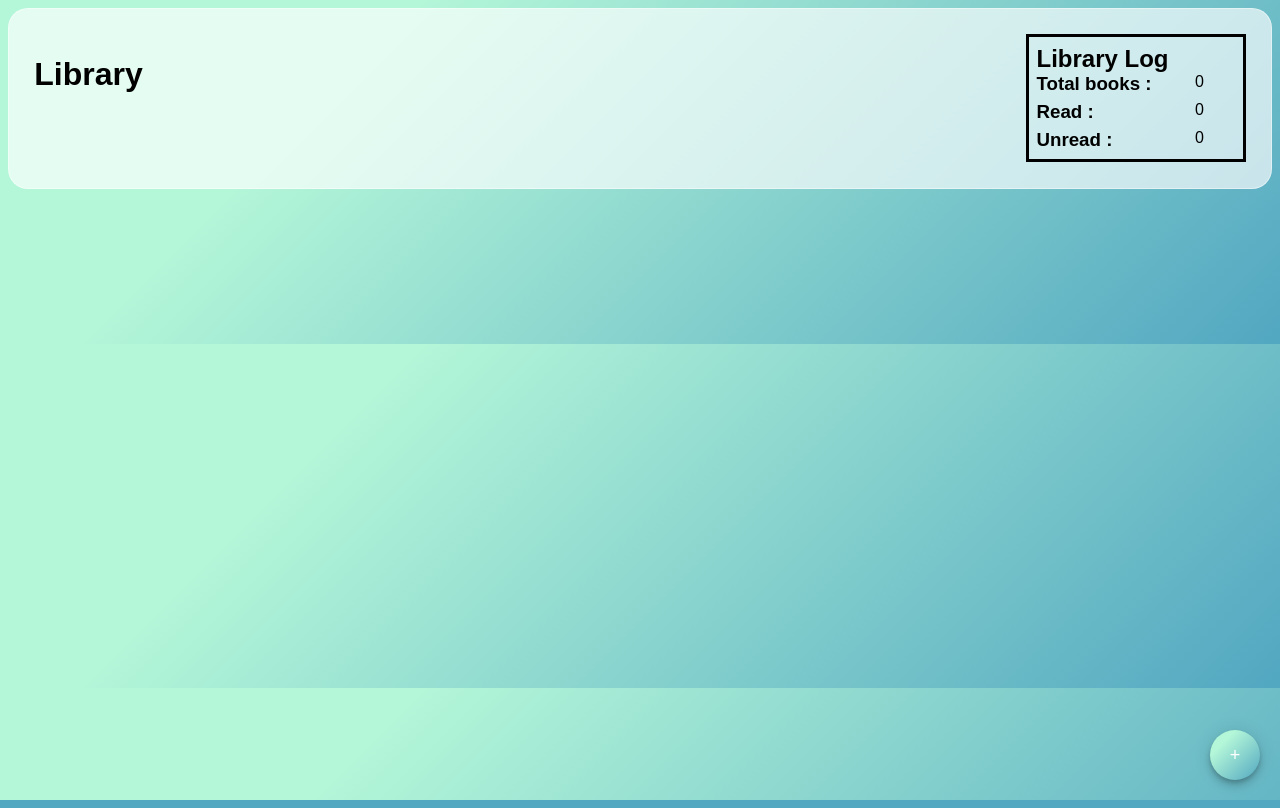
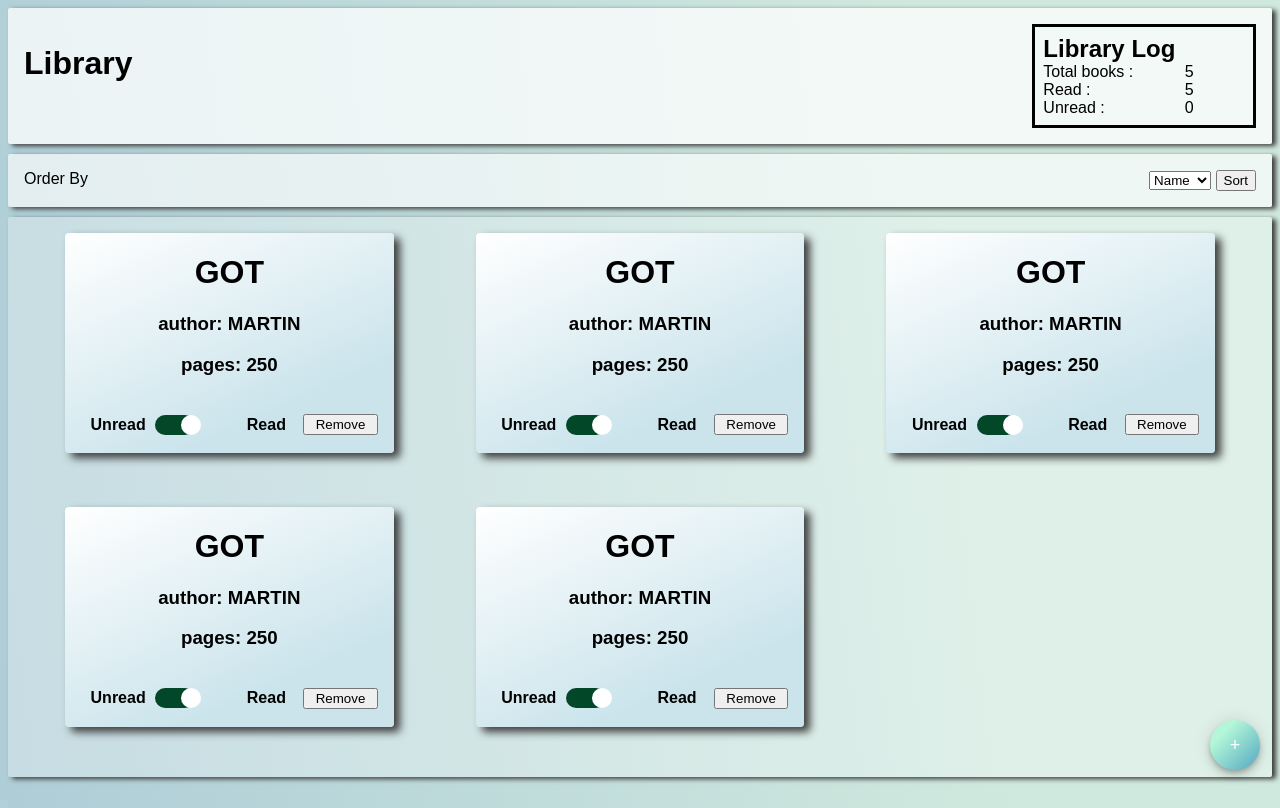
Before and after one commit to mj301296/Library, a plain HTML site: page index.html in a window 1280 px wide. Drawn offline with Linux system fonts and the light colour scheme.

Commit message:
css completed

```diff
--- a/index.html
+++ b/index.html
@@ -40,21 +40,29 @@
         </div>
     </div> -->
     <main>
-    <div class="header transparent">
+    <div class="header">
         <div class="logo"><h1>Library</h1></div>
         <div class="mid"></div>
         <div class="library_log">
             <h2 class="log_text"> Library Log</h2>
-                <h3>Total books :</h3>
+                <div>Total books :</div>
                 <span id="total_count">0</span>
-                <h3>Read :</h3>
+                <div>Read :</div>
                 <span id="read_count">0</span>
-                <h3>Unread :</h3>
+                <div>Unread :</div>
                 <span id="unread_count">0</span>
         </div>
     </div>
     <div class="status_bar">
-        <div class="order_by"></div>
+        <div class="order_head">Order By</div>
+        <div class="order_content">
+        <select class="types">
+            <option value="name">Name</option>
+            <option value="author">Author</option>
+            <option value="pages">Pages</option>
+        </select>
+        <button type="submit">Sort</button>
+        </div>
     </div>
     <div class="container"></div>
     <div class="add"><button class="add_button">+</button></div>
--- a/script.js
+++ b/script.js
@@ -9,6 +9,7 @@ const closeForm = document.querySelector(`.close`);
 const submitForm = document.querySelector(`.submit_form`);
 let removeBook = document.querySelectorAll(`.remove`);
 let statusUpdate = document.querySelectorAll(`#book_state`);
+let card = document.querySelectorAll(`.card`);
 
 
 function Book(titleIn, authorIn, pagesIn, statusIn){
@@ -19,19 +20,18 @@ function Book(titleIn, authorIn, pagesIn, statusIn){
 }
 
 
-// function add_book(){
-//     const newBook = new Book("GOT", "MARTIN", 250, true);
-//     myLibrary.push(newBook);
-// }
+function add_book(){
+    const newBook = new Book("GOT", "MARTIN", 250, true);
+    myLibrary.push(newBook);
+}
 
 
-// add_book();
-// add_book();
-// add_book();
-// add_book();
-// add_book();
-// console.log(myLibrary);
-// fill_page();
+add_book();
+add_book();
+add_book();
+add_book();
+add_book();
+fill_page();
 
 
 
@@ -46,21 +46,29 @@ function fill_page(){
                 read++;
             if(myLibrary[i].status)
                 checked = "checked";
-        add+=`<div class="card transparent">
+        add+=`<div class="card transparent" data-id=${i}>
                 <h1> ${myLibrary[i].title}</h2>
                 <h3> author: ${myLibrary[i].author}</h2>
                 <h3> pages: ${myLibrary[i].pages}</h2>
+                <div class= icons>
+                <h4>Unread</h4>
                 <label class="switch">
+
                 <input id="book_state" type="checkbox" ${checked} data-id=${i}>
                 <span class="slider round"></span>
-                </label>
+
+                </label><h4>Read</h4>
+
                 <button class="remove" data-id=${i}>Remove</button>
+                </div>
               </div>`;
         }
     container.innerHTML = add;
     removeBook = document.querySelectorAll(`.remove`);
+    card = document.querySelectorAll(`.card`);
+
+
     removeBook.forEach(book=> book.addEventListener('click', ()=>{
-        console.log(book);
         myLibrary.splice(book.dataset.id,1);
         fill_page();
     }))
@@ -68,10 +76,24 @@ function fill_page(){
     statusUpdate = document.querySelectorAll(`#book_state`);
     statusUpdate.forEach(button => button.addEventListener('click', ()=>{
             const state = myLibrary[button.dataset.id].status;
-            if(state)
+            let switchcard = card[0];
+            card.forEach(c=>{
+                   if(c.dataset.id === button.dataset.id)
+                {
+                    switchcard =c;
+                }
+        })
+            if(state){
                 read--;
-            else
+                switchcard.style.backgroundImage = `linear-gradient(156deg, rgb(19 19 20) 0%, #f6fdff 74%)`;
+                switchcard.style.color = `white`;
+            }
+            else{
+
+            switchcard.style.backgroundImage = `linear-gradient(156deg, #ffffff 0%, rgb(0 127 68) 74%)`;
+                switchcard.style.color = `white`;
                 read++;
+            }
             myLibrary[button.dataset.id].status = !state;
                 readCount.innerHTML = read;
                 unreadCount.innerHTML = myLibrary.length- read;
@@ -91,7 +113,6 @@ closeForm.addEventListener('click',()=>
 );
 
 submitForm.addEventListener('click',()=>{
-    console.log(document.querySelector(".status").checked)
     const newBook = new Book(document.querySelector(".title").value,
     document.querySelector(".author").value,
     document.querySelector(".pages").value,
--- a/style.css
+++ b/style.css
@@ -1,27 +1,40 @@
-html {
+html, body {
     font-family: 'Montserrat', sans-serif;
     background-color: #52a7c1;
-    background-image: linear-gradient(315deg, #52a7c1 0%, #b3f6d8 74%);
-/* height: 100%; */
+    /* background-image: linear-gradient(315deg, #52a7c1 0%, #b3f6d8 74%); */
+    background-image: linear-gradient(83deg, #aecdd7 0%, #d0e9de 74%);
+    height: 100%;
 }
 
 .transparent {
-    background-color: rgba(255, 255, 255, 0.66);
-    border: 1px solid rgba(255, 255, 255, 0.418);
-    border-radius: 20px;
-    font-family: 'Montserrat', sans-serif;
+  background-color: rgba(255, 255, 255, 0.65);
+  background-image: linear-gradient(156deg, #ffffff 0%, #cbe4ec 74%);
+
+  /* if unread :background-image: linear-gradient(156deg, #ffffff 0%, #021e11 74%); */
+  box-shadow:  6px 5px 8px rgb(61, 61, 61);
+  border-radius: 4px;
+  max-height: 220px;
+  width: 80%;
+  display: block;
+  margin-left: auto;
+  margin-right: auto;
 }
 
 main{
   display: flex;
   flex-direction: column;
-  gap: 25px;
+  height: 100%;
+  gap:10px;
+
 }
 
 
 .header{
+  background-color: rgba(255, 255, 255, 0.75);
   display:flex;
-  padding: 2%;
+  padding: 1em;
+  box-shadow: 4px 2px 5px rgb(61, 61, 61);
+  border-radius: 2px;
 }
 
 .header > *{
@@ -52,7 +65,7 @@ main{
     width: 50px;
     border-radius: 50%;
     position: fixed;
-    bottom: 20px;
+    bottom: 30px;
     right: 20px;
     z-index: 1000;
     outline: transparent;
@@ -67,7 +80,7 @@ main{
   border: solid;
   padding:0.5em;
   display:grid;
-  grid-template: 1fr 1fr 1fr/ 1fr 0.25fr;
+  /* grid-template: 1fr 1fr 1fr 1fr/ 1fr 0.25fr; */
 
 }
 .library_log > * {
@@ -81,10 +94,35 @@ main{
 
 
 .container{
+  background-color: rgba(255, 255, 255, 0.30);
+  padding: 1em;
+  box-shadow: 4px 2px 5px rgb(61, 61, 61);
+  border-radius: 2px;
   display:grid;
   grid-template-columns: 1fr 1fr 1fr;
-  gap: 20px;
-  padding: 2%;
+  /* gap: 20px; */
+  padding: 1em;
+  height: 100%;
+  overflow: auto;
+  /* align-items: center; */
+  text-align: center;
+  grid-row-gap: 20px;
+                /* text-align:justify; */
+}
+
+
+.status_bar{
+  display: flex;
+  background-color: rgba(255, 255, 255, 0.65);
+  display:flex;
+  padding: 1em;
+  box-shadow: 4px 2px 5px rgb(61, 61, 61);
+  border-radius: 2px;
+  flex: 1 1 0%;
+}
+
+.order_head{
+  flex: 5;
 }
 
 .modal {
@@ -116,8 +154,8 @@ form {
 .switch {
   position: relative;
   display: inline-block;
-  width: 60px;
-  height: 34px;
+  width: 40px;
+  height: 20px;
 }
 
 .switch input {
@@ -141,21 +179,21 @@ form {
 .slider:before {
   position: absolute;
   content: "";
-  height: 26px;
-  width: 26px;
-  left: 4px;
-  bottom: 4px;
+  height: 20px;
+  width: 20px;
+  left: 0px;
+  bottom: 0px;
   background-color: white;
   -webkit-transition: .4s;
   transition: .4s;
 }
 
 input:checked + .slider {
-  background-color: #2196F3;
+  background-color: #034729;
 }
 
 input:focus + .slider {
-  box-shadow: 0 0 1px #2196F3;
+  box-shadow: 0 0 1px #034729;
 }
 
 input:checked + .slider:before {
@@ -172,3 +210,11 @@ input:checked + .slider:before {
 .slider.round:before {
   border-radius: 50%;
 }
+
+
+.icons{
+  padding: 0 1em;
+  display:grid;
+  align-items: center;
+  grid-template-columns: 1fr 1fr 1fr 1fr;
+}
```
